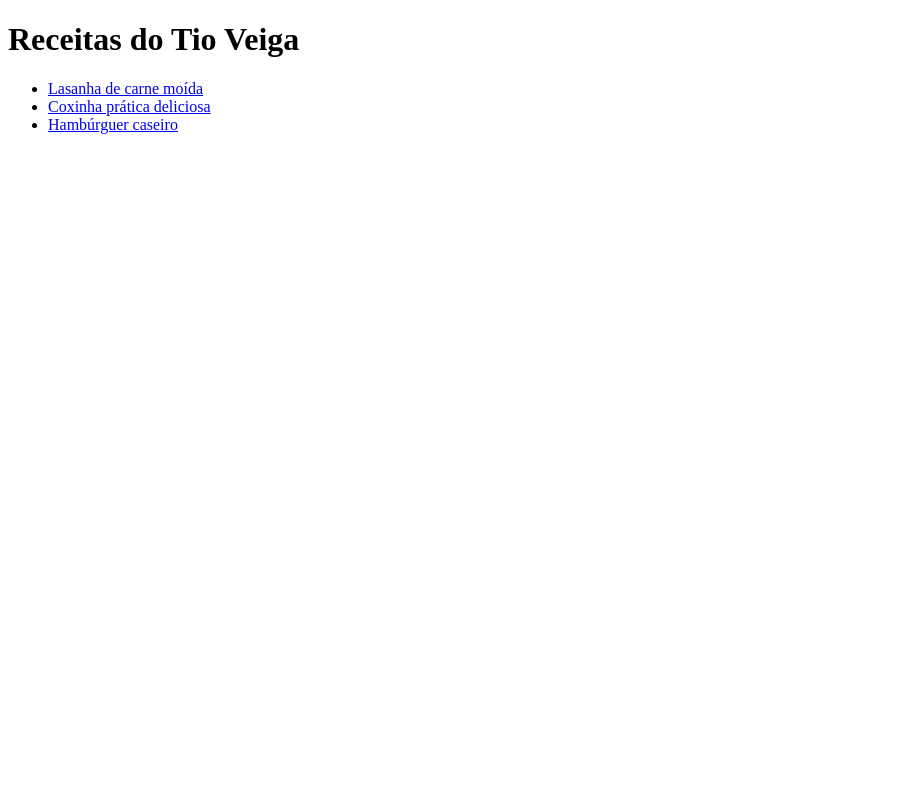
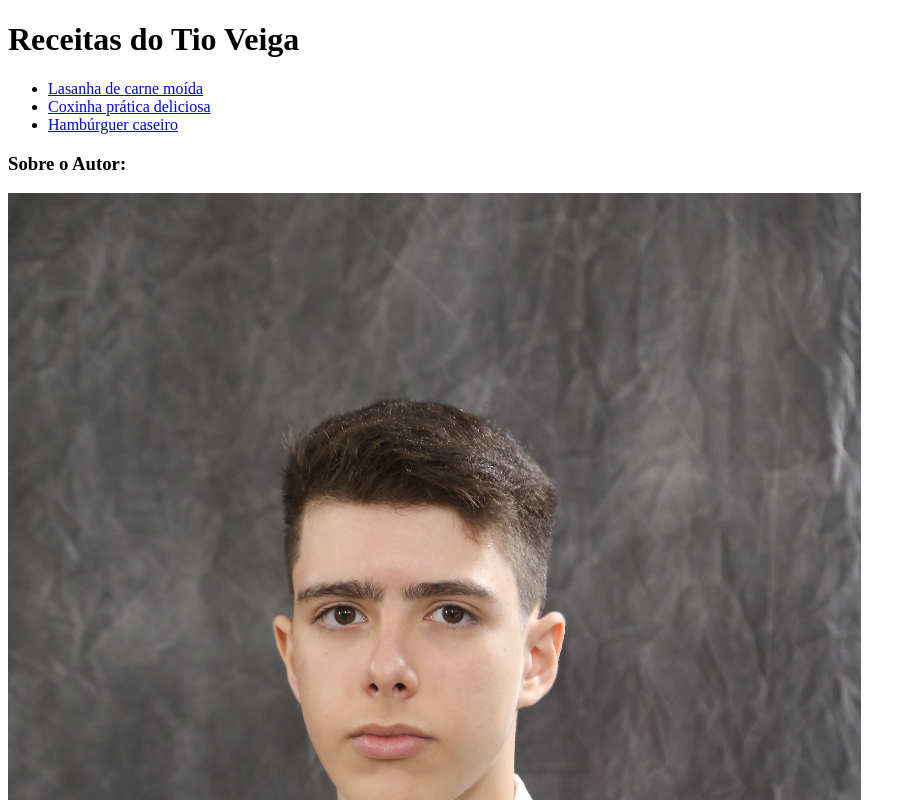
Before and after one commit to veigavitor/odin-recipes, a plain HTML site: page index.html in a window 1280 px wide. Shown: the top 800 px of the page, without its empty margins (0-916 px from the left). Drawn offline with Linux system fonts and the light colour scheme.

Commit message:
Edit new info on main page

```diff
--- a/index.html
+++ b/index.html
@@ -13,5 +13,8 @@
         <li><a href="./recipes/coxinha.html"> Coxinha prática deliciosa</a></li>
         <li><a href="./recipes/hamburguer.html"> Hambúrguer caseiro</a></li>
     </ul>
+    <h3>Sobre o Autor:</h3>
+    <img src="./img/myphoto.jpeg" alt="Eu">
+    <p>Bonitão! 😌</p>
 </body>
 </html>
```
Also changed, not shown: img/myphoto.jpeg (added).
